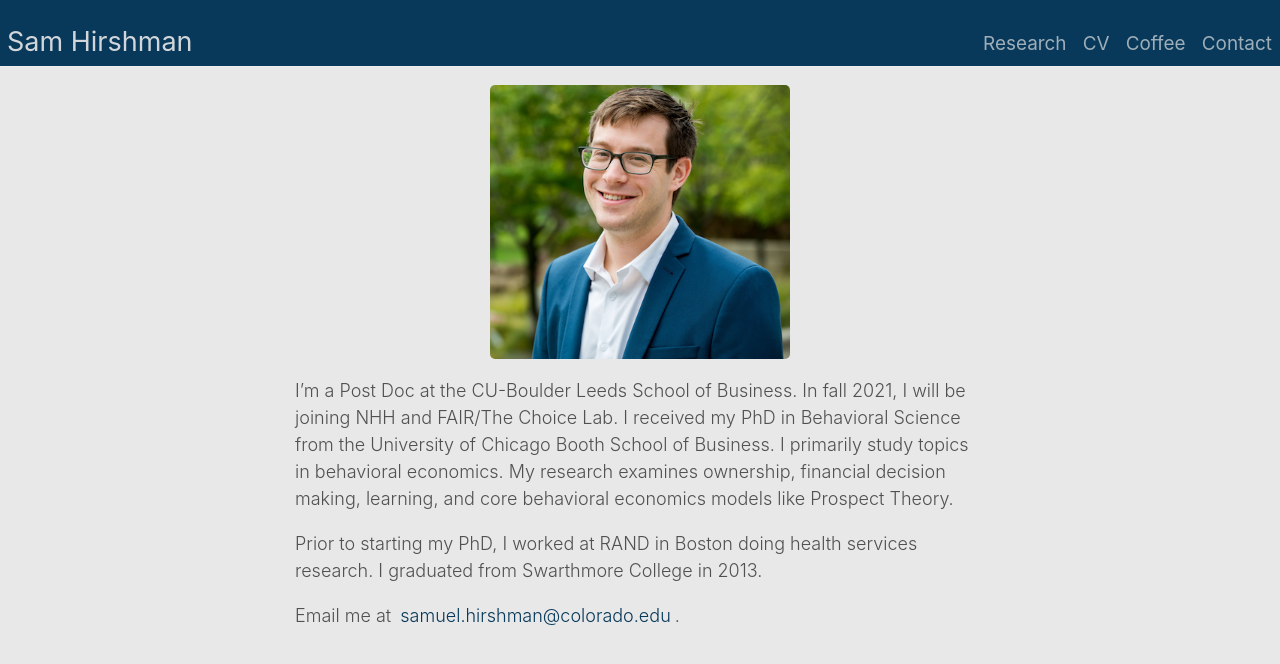
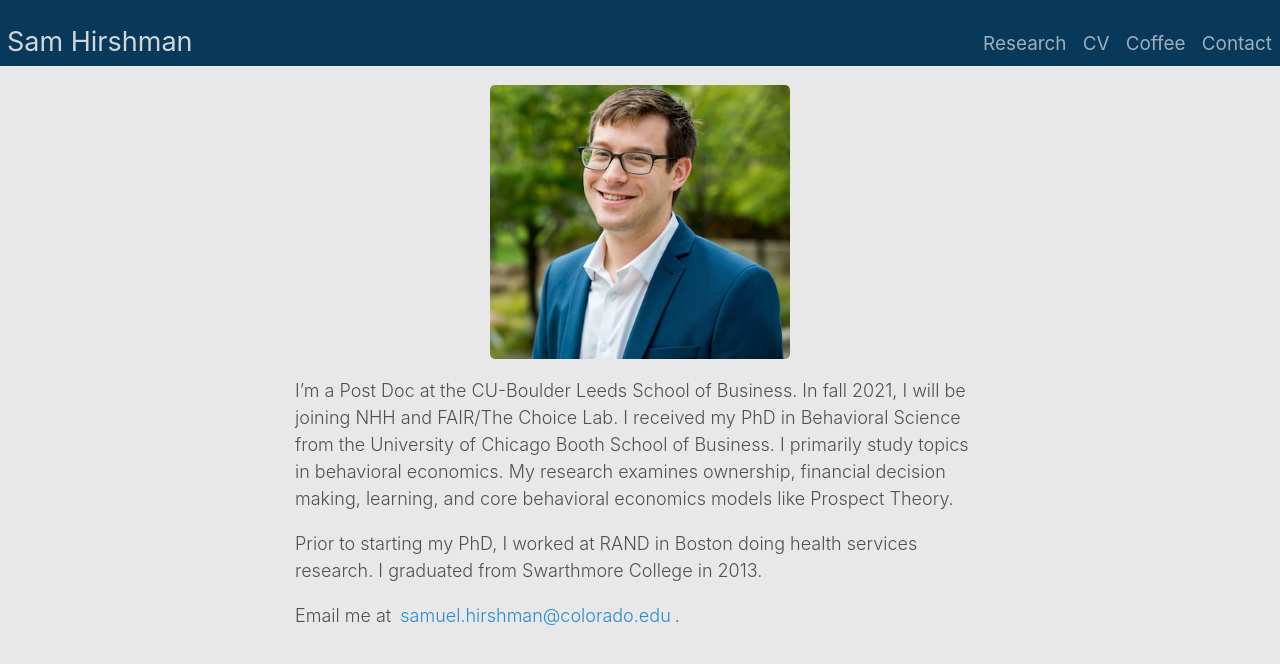
Before and after one commit to shirshma/shirshma.github.io, a Jekyll site: the page built from index.md, in a window 1280 px wide. Shown: the top 664 px of the page. Built offline with Jekyll 4.4.1, drawn with Linux system fonts in a browser that asks for light colours.

Commit message:
Update _base.scss

```diff
--- a/_sass/_base.scss
+++ b/_sass/_base.scss
@@ -35,7 +35,7 @@ html {
 
 // No `:visited` state is required by default (browsers will use `a`)
 a {
-  color: $mast-bg;
+  color: $blue;
   text-decoration: none;
 
   // `:focus` is linked to `:hover` for basic accessibility
```
